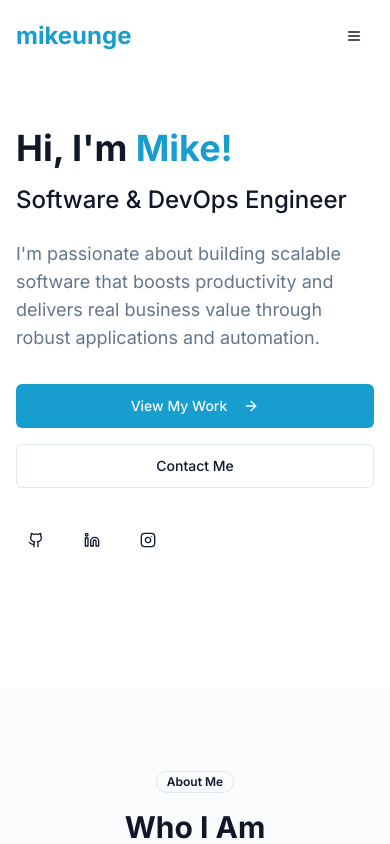
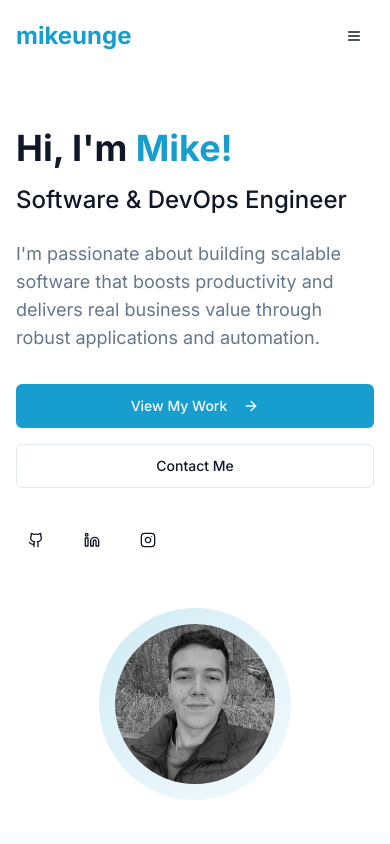
Before and after one commit to mikeunge/portfolio, a Next.js app: page / in a window 390 px wide. Shown: the top 844 px of the page. Built offline with nearby package versions, Linux system fonts and the light colour scheme.

Commit message:
feat: swap profile image (#2)
* fix: make sure the image is shown on mobile as well

* chore: remove whitespace

* feat: add image switch to anime-profile pic

```diff
--- a/components/hero.tsx
+++ b/components/hero.tsx
@@ -8,6 +8,7 @@ import Image from "next/image";
 
 export default function Hero() {
   const [text, setText] = useState("");
+  const [imageSrc, setImageSrc] = useState("/profile.webp");
   const fullText = "Software & DevOps Engineer";
 
   useEffect(() => {
@@ -34,6 +35,12 @@ export default function Hero() {
         behavior: "smooth",
       });
     }
+  };
+
+  const handleImageClick = () => {
+    setImageSrc((prevSrc) =>
+      prevSrc === "/profile.webp" ? "/profile-anime.webp" : "/profile.webp"
+    );
   };
 
   return (
@@ -122,16 +129,26 @@ export default function Hero() {
             </div>
           </motion.div>
           {/* Main profile bubble with image */}
-          <div className="hidden md:block group relative">
-            <div className="bg-gradient-to-br from-primary/20 to-primary/5 rounded-full w-72 h-72 flex items-center justify-center absolute right-40 -top-40">
-              <div className="bg-muted rounded-full overflow-hidden w-56 h-56">
-                <Image
-                  src="/profile.webp"
-                  width={250}
-                  height={250}
-                  alt="mikeunge"
-                  className="w-full h-full object-cover filter grayscale transition duration-500 group-hover:filter-none"
-                />
+          <div className="flex justify-center md:block group relative -mb-24 md:mb-0">
+            <div className="bg-gradient-to-br from-primary/20 to-primary/5 rounded-full w-48 h-48 md:w-72 md:h-72 flex items-center justify-center relative md:absolute md:right-40 md:-top-40">
+              <div className="bg-muted rounded-full overflow-hidden w-40 h-40 md:w-56 md:h-56">
+                <motion.div
+                  key={imageSrc}
+                  initial={{ opacity: 0, scale: 1.1 }}
+                  animate={{ opacity: 1, scale: 1 }}
+                  exit={{ opacity: 0, scale: 1.05 }}
+                  transition={{ duration: 0.6 }}
+                  className="w-full h-full"
+                >
+                  <Image
+                    src={imageSrc}
+                    width={250}
+                    height={250}
+                    alt="mikeunge"
+                    className="w-full h-full object-cover filter grayscale transition duration-500 group-hover:filter-none group-hover:cursor-pointer"
+                    onClick={handleImageClick}
+                  />
+                </motion.div>
               </div>
             </div>
           </div>
```
Also changed, not shown: public/profile-anime.webp (added).
